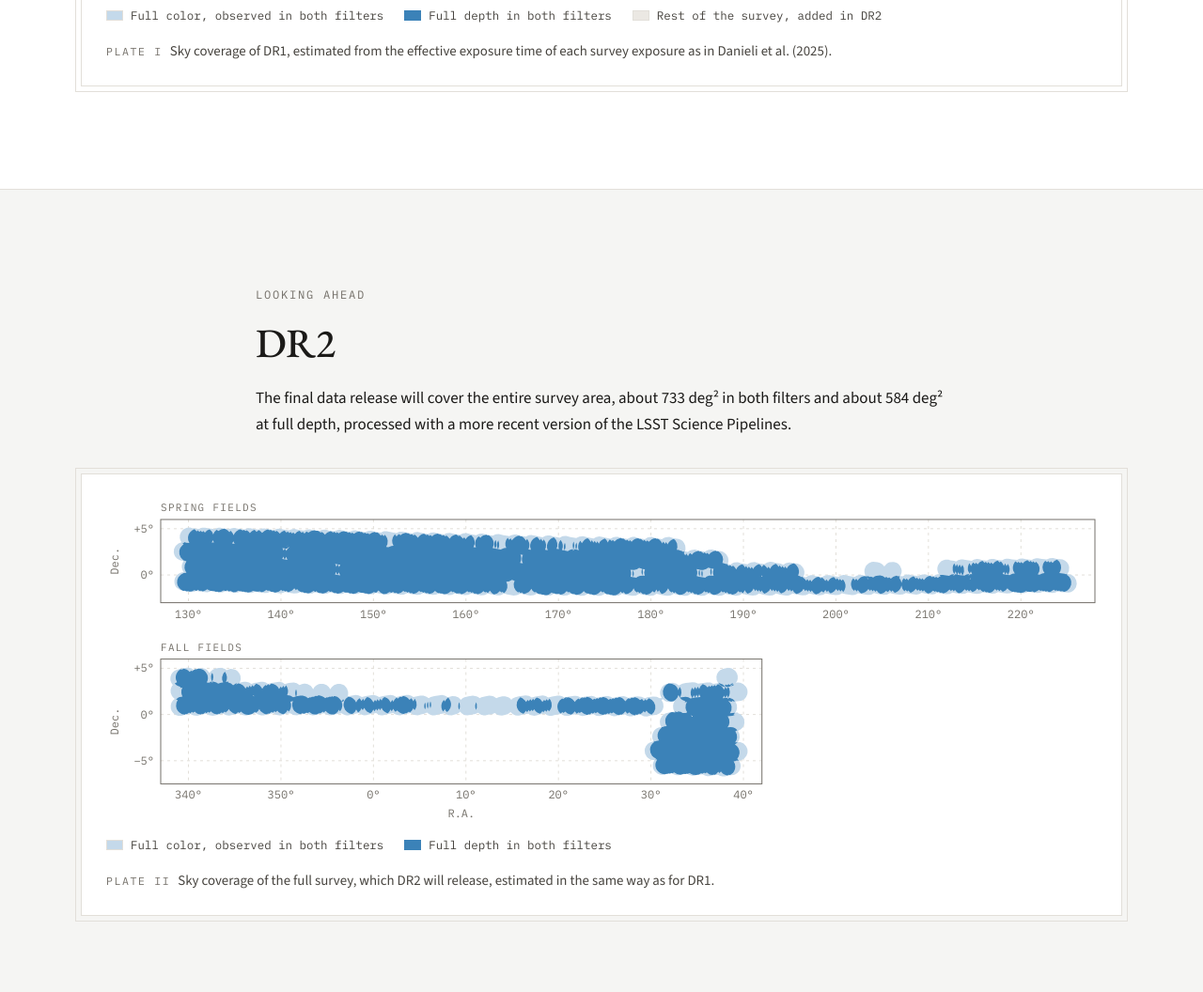
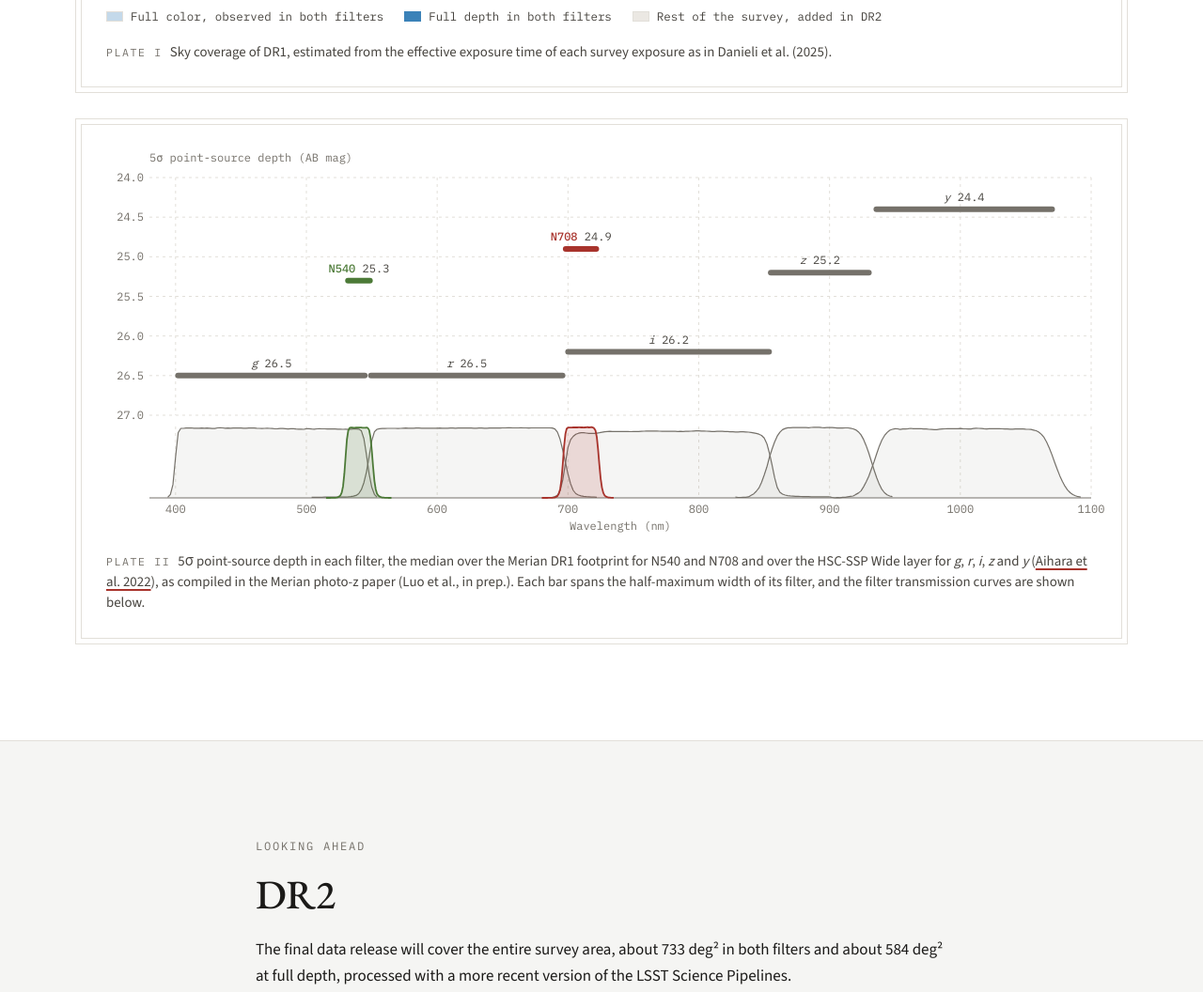
Before and after one commit to MerianSurvey/meriansurvey.github.io, a plain HTML site: page data.html in a window 1280 px wide. Shown: the part 1260-2316 px from the top of the page at 94% size. Drawn offline with nearby package versions, Linux system fonts and the light colour scheme.

Commit message:
Data page: depth in each filter
New plate in the DR1 section after the filter-depth figure of the Merian photo-z paper:
5-sigma point-source depths of N540 (25.3) and N708 (24.9) over the DR1 footprint and
HSC g, r, i, z, y over the PDR3 Wide layer, as bars across each filter's half-maximum
width above the transmission curves. A Depth row in the DR1 list. DR2 map is now Plate III.

Co-Authored-By: Claude Opus 5.5 <noreply@anthropic.com>

```diff
--- a/assets/css/style.css
+++ b/assets/css/style.css
@@ -397,6 +397,15 @@ section[id], [id="filter-figure"] { scroll-margin-top: 72px; }   /* keep anchore
 .fs-sketch .dot.r4 { fill: var(--ring-4); }
 @media (max-width: 600px) { .fs-legend { align-items: flex-start; } .fs .fs-sketch { width: 72px; height: 72px; } }
 
+/* Depth figure on the Data page (uses the .fc curve styles) */
+.dp .bar { stroke-width: 6; stroke-linecap: round; }
+.dp .bar.hsc { stroke: var(--ink-3); }
+.dp .bar.m540 { stroke: var(--n540); }
+.dp .bar.m708 { stroke: var(--n708); }
+.dp .val { font-size: 12px; fill: var(--ink-2); }
+.dp .val .t540, .dp .val .t708 { font-size: inherit; }
+.dp .val .hsc-name { font-style: italic; }
+
 .downloads { list-style: none; margin: 1.4rem 0; padding: 0; }
 .downloads li { display: flex; flex-wrap: wrap; align-items: baseline; gap: 4px 14px; padding: 11px 0; border-top: 1px solid var(--rule); }
 .downloads li:last-child { border-bottom: 1px solid var(--rule); }
--- /dev/null
+++ b/assets/js/depth-figure.js
@@ -0,0 +1,100 @@
+/* Depth figure on the Data page (#depth-figure).
+   Upper panel: one bar per filter at its 5-sigma point-source depth (data/depths.js), spanning the
+   filter's half-maximum width (data/filters.js), with brighter magnitudes higher up.
+   Lower strip: the filter transmission curves. After the filter-depth figure of the Merian photo-z
+   paper. Drawn at the real pixel width of the page and redrawn on resize. */
+(function () {
+  var host = document.getElementById("depth-figure");
+  var F = window.MERIAN_FILTERS, D = window.MERIAN_DEPTHS;
+  if (!host || !F || !D) return;
+
+  var NS = "http://www.w3.org/2000/svg";
+  var BANDS = [
+    { key: "g", label: "g", cls: "hsc" },
+    { key: "N540", label: "N540", cls: "m540" },
+    { key: "r", label: "r", cls: "hsc" },
+    { key: "N708", label: "N708", cls: "m708" },
+    { key: "i", label: "i", cls: "hsc" },
+    { key: "z", label: "z", cls: "hsc" },
+    { key: "y", label: "y", cls: "hsc" }
+  ];
+  var XR = [380, 1100];                 // nm
+  var YR = [24, 27];                    // mag, brighter at the top
+
+  function add(parent, name, attrs, text) {
+    var e = document.createElementNS(NS, name);
+    for (var k in attrs) e.setAttribute(k, attrs[k]);
+    if (text != null) e.textContent = text;
+    parent.appendChild(e);
+    return e;
+  }
+
+  function draw() {
+    var W = Math.floor(host.clientWidth);
+    if (W < 50 || W === host._w) return;
+    host._w = W;
+    var narrow = W < 600;
+    var L = narrow ? 40 : 46, R = 6, w = W - L - R;
+    var top = 30;                                            // room for the axis title
+    var ph = Math.round(Math.max(170, Math.min(280, W * 0.24)));
+    var gap = 12, sh = Math.round(Math.max(48, ph * 0.3));
+    var sTop = top + ph + gap;
+    var H = sTop + sh + 40;
+    var X = function (nm) { return L + (nm - XR[0]) / (XR[1] - XR[0]) * w; };
+    var Y = function (m) { return top + (m - YR[0]) / (YR[1] - YR[0]) * ph; };
+    var S = function (t) { return sTop + (1 - t) * sh; };
+
+    var svg = document.createElementNS(NS, "svg");
+    svg.setAttribute("viewBox", "0 0 " + W + " " + H);
+    svg.setAttribute("width", W);
+    svg.setAttribute("height", H);
+    svg.setAttribute("aria-hidden", "true");
+
+    add(svg, "text", { x: L, y: 13 }, "5σ point-source depth (AB mag)");
+    var step = narrow ? 1 : 0.5;
+    for (var m = YR[0]; m <= YR[1] + 1e-9; m += step) {
+      add(svg, "line", { x1: L, x2: L + w, y1: Y(m), y2: Y(m), "class": "grid" });
+      add(svg, "text", { x: L - 6, y: Y(m) + 4, "text-anchor": "end" }, m.toFixed(narrow ? 0 : 1));
+    }
+    var xStep = narrow ? 200 : 100;
+    for (var nm = Math.ceil(XR[0] / xStep) * xStep; nm <= XR[1]; nm += xStep) {
+      add(svg, "line", { x1: X(nm), x2: X(nm), y1: top, y2: top + ph, "class": "grid" });
+      add(svg, "line", { x1: X(nm), x2: X(nm), y1: sTop, y2: sTop + sh, "class": "grid" });
+      add(svg, "text", { x: X(nm), y: sTop + sh + 16, "text-anchor": "middle" }, String(nm));
+    }
+    add(svg, "line", { x1: L, x2: L + w, y1: sTop + sh, y2: sTop + sh, "class": "axis" });
+    add(svg, "text", { x: L + w / 2, y: sTop + sh + 34, "text-anchor": "middle" }, "Wavelength (nm)");
+
+    // Transmission curves in the lower strip, broad bands first so the medium bands sit on top.
+    BANDS.slice().sort(function (a, b) { return (a.cls === "hsc" ? 0 : 1) - (b.cls === "hsc" ? 0 : 1); }).forEach(function (b) {
+      var d = F[b.key];
+      if (!d) return;
+      var pts = d.wl.map(function (x, i) { return X(x).toFixed(1) + "," + S(d.T[i]).toFixed(1); });
+      add(svg, "path", { d: "M" + X(d.wl[0]).toFixed(1) + "," + S(0) + "L" + pts.join("L") + "L" + X(d.wl[d.wl.length - 1]).toFixed(1) + "," + S(0) + "Z", "class": b.cls + "-area" });
+      add(svg, "path", { d: "M" + pts.join("L"), "class": b.cls + "-line" });
+    });
+
+    // Depth bars across each filter's half-maximum width, labeled with the band and the depth.
+    BANDS.forEach(function (b) {
+      var d = F[b.key], mag = D[b.key];
+      if (!d || mag == null) return;
+      var inset = Math.min(3, 0.1 * (X(d.half_hi) - X(d.half_lo)));   // small gap between touching bars
+      var x0 = X(d.half_lo) + inset, x1 = X(d.half_hi) - inset, y = Y(mag);
+      var g = add(svg, "g", {});
+      add(g, "title", {}, (b.cls === "hsc" ? "HSC " : "") + b.label + ": 5σ depth " + mag.toFixed(1) + " mag");
+      add(g, "line", { x1: x0, x2: Math.max(x1, x0 + 1), y1: y, y2: y, "class": "bar " + b.cls });
+      var text = b.label + " " + mag.toFixed(1);
+      var tw = 7.2 * text.length;
+      var xc = Math.min(Math.max((x0 + x1) / 2, L + tw / 2), L + w - tw / 2);
+      var t = add(g, "text", { x: xc, y: y - 9, "text-anchor": "middle", "class": "val" });
+      add(t, "tspan", { "class": b.cls === "hsc" ? "hsc-name" : (b.cls === "m540" ? "t540" : "t708") }, b.label);
+      add(t, "tspan", {}, " " + mag.toFixed(1));
+    });
+
+    host.replaceChildren(svg);
+  }
+
+  if (window.ResizeObserver) new ResizeObserver(draw).observe(host);
+  else window.addEventListener("resize", draw);
+  draw();
+})();
--- a/data.html
+++ b/data.html
@@ -36,6 +36,7 @@
         <dt>Full color</dt><dd>320 deg² observed in both N540 and N708</dd>
         <dt>Full depth</dt><dd>234 deg² at full depth in both filters</dd>
         <dt>Bands</dt><dd>N540, N708 and HSC-SSP <i>g</i>, <i>r</i>, <i>i</i>, <i>z</i>, <i>y</i></dd>
+        <dt>Depth</dt><dd>25.3 mag in N540 and 24.9 mag in N708, 5σ for point sources</dd>
         <dt>Photometry</dt><dd>Aperture-matched GAaP photometry for accurate colors</dd>
         <dt>Pipeline</dt><dd>LSST Science Pipelines, on the HSC-SSP pixel grid</dd>
       </dl>
@@ -49,6 +50,10 @@
           <li><span class="sw rest"></span>Rest of the survey, added in DR2</li>
         </ul>
         <figcaption><span class="plate-no">Plate I</span>Sky coverage of DR1, estimated from the effective exposure time of each survey exposure as in Danieli et al. (2025).</figcaption>
+      </figure>
+      <figure class="plate fig-wide">
+        <div id="depth-figure" class="fc dp" role="img" aria-label="5-sigma point-source depth in each filter. N540 25.3, N708 24.9, HSC g 26.5, r 26.5, i 26.2, z 25.2 and y 24.4 mag."><noscript>5σ point-source depth. N540 25.3, N708 24.9, g 26.5, r 26.5, i 26.2, z 25.2, y 24.4 mag.</noscript></div>
+        <figcaption><span class="plate-no">Plate II</span>5σ point-source depth in each filter, the median over the Merian DR1 footprint for N540 and N708 and over the HSC-SSP Wide layer for <i>g</i>, <i>r</i>, <i>i</i>, <i>z</i> and <i>y</i> (<a href="https://doi.org/10.1093/pasj/psab122">Aihara et al. 2022</a>), as compiled in the Merian photo-z paper (Luo et al., in prep.). Each bar spans the half-maximum width of its filter, and the filter transmission curves are shown below.</figcaption>
       </figure>
     </div>
   </section>
@@ -66,7 +71,7 @@
           <li><span class="sw color"></span>Full color, observed in both filters</li>
           <li><span class="sw depth"></span>Full depth in both filters</li>
         </ul>
-        <figcaption><span class="plate-no">Plate II</span>Sky coverage of the full survey, which DR2 will release, estimated in the same way as for DR1.</figcaption>
+        <figcaption><span class="plate-no">Plate III</span>Sky coverage of the full survey, which DR2 will release, estimated in the same way as for DR1.</figcaption>
       </figure>
     </div>
   </section>
@@ -83,5 +88,8 @@
 
 <script src="data/footprints.js"></script>
 <script src="assets/js/footprint-figure.js"></script>
+<script src="data/filters.js"></script>
+<script src="data/depths.js"></script>
+<script src="assets/js/depth-figure.js"></script>
 </body>
 </html>
--- /dev/null
+++ b/data/depths.js
@@ -0,0 +1,13 @@
+// 5-sigma point-source (PSF) depth in each filter, in AB mag, drawn on the Data page.
+// Values as quoted in the Merian DR1 photo-z paper (Luo et al., in prep.):
+//   N540, N708: median over the Merian DR1 footprint.
+//   g, r, i, z, y: median over the HSC-SSP PDR3 Wide layer (Aihara et al. 2022). r and i are the r2 and i2 filters.
+window.MERIAN_DEPTHS = {
+  N540: 25.3,
+  N708: 24.9,
+  g: 26.5,
+  r: 26.5,
+  i: 26.2,
+  z: 25.2,
+  y: 24.4
+};
```
Also changed, not shown: 1 other file.
